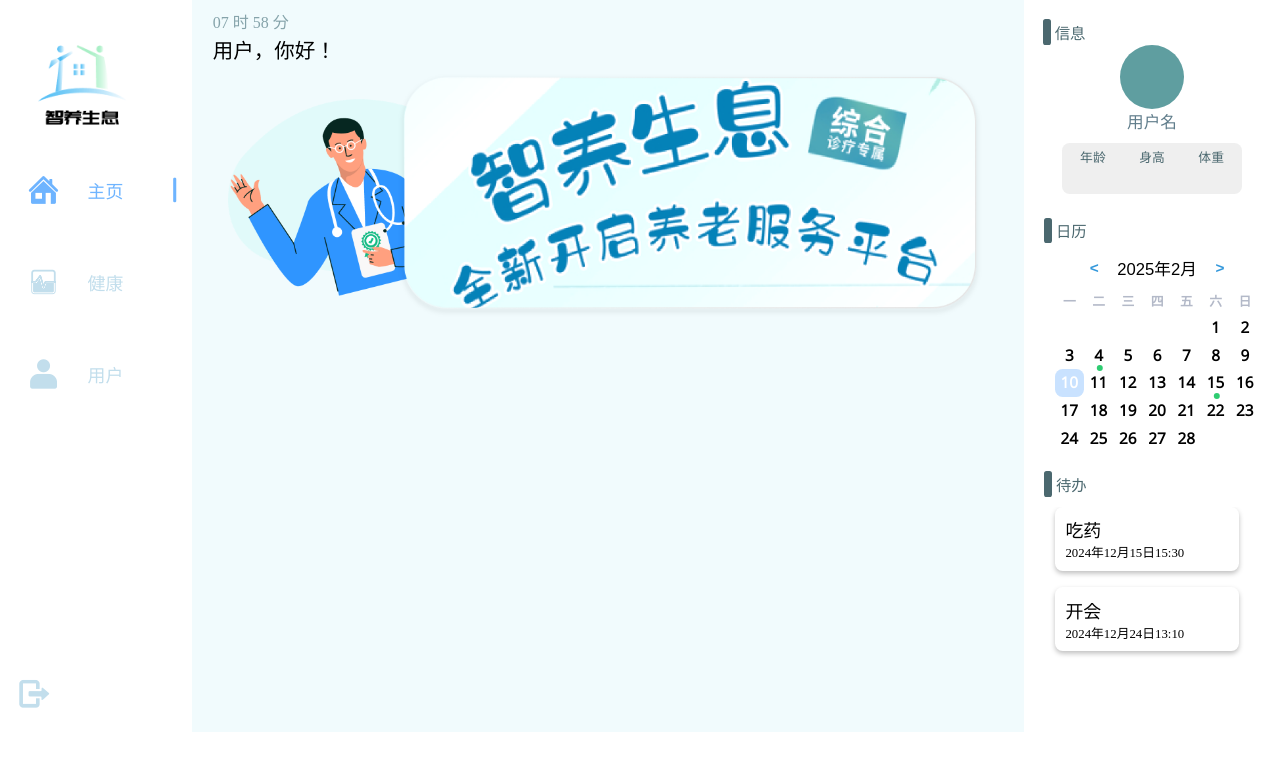
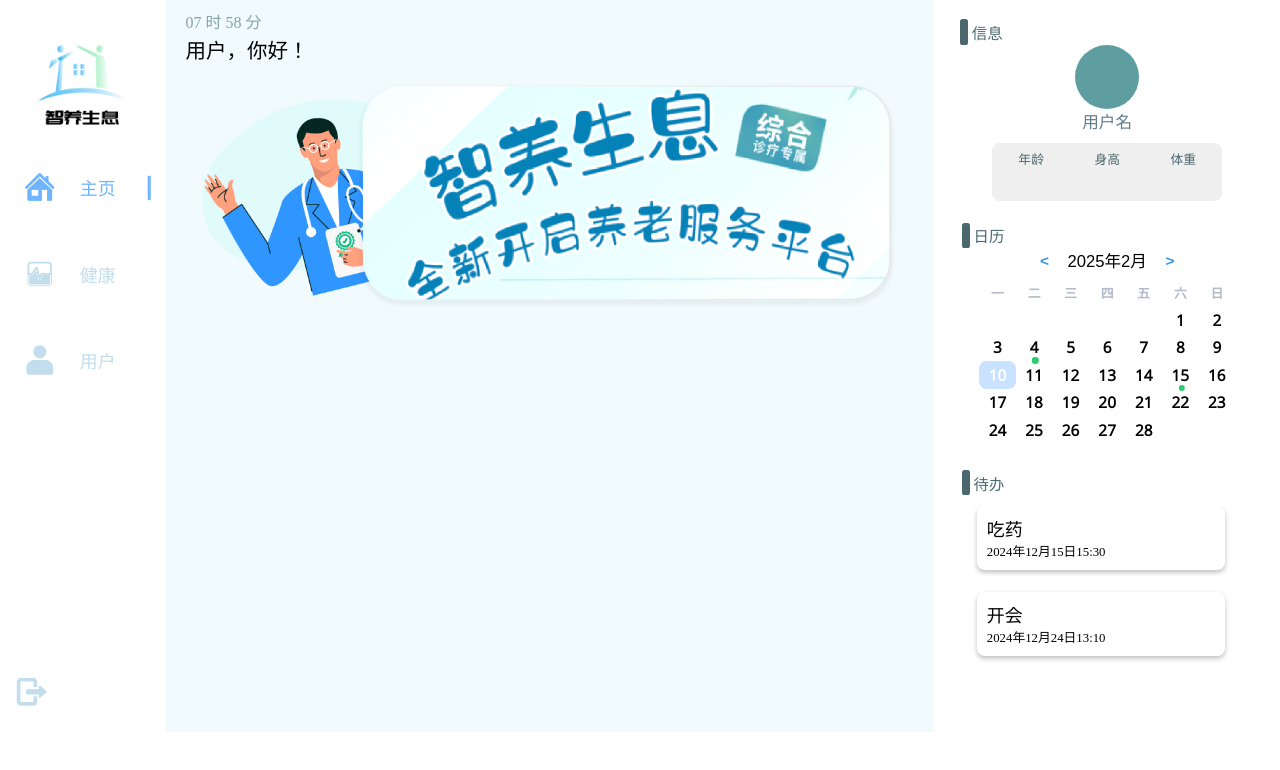
Before and after one commit to lpf-330/zysx, a Vue app: page /#/index/home in a window 1280 px wide. Shown: the top 770 px of the page. Built offline with nearby package versions, Linux system fonts and the light colour scheme; a web font is replaced by a local one.

Commit message:
主页样式修改

```diff
--- a/package.json
+++ b/package.json
@@ -11,9 +11,11 @@
   "dependencies": {
     "axios": "^1.7.9",
     "echarts": "^5.6.0",
+    "echarts-liquidfill": "^3.1.0",
     "element-plus": "^2.9.3",
     "pinia": "^2.3.1",
     "vue": "^3.5.13",
+    "vue-echarts": "^7.0.3",
     "vue-router": "^4.5.0"
   },
   "devDependencies": {
--- a/src/components/Calendar.vue
+++ b/src/components/Calendar.vue
@@ -1,34 +1,3 @@
-<template>
-    <div class="calendar-container">
-        <div class="header">
-            <button @click="prevMonth">
-                < </button>
-                    <span>{{ formattedMonth }}</span>
-                    <button @click="nextMonth"> > </button>
-        </div>
-
-        <table class="calendar-grid">
-            <thead>
-                <tr>
-                    <th v-for="(day, index) in weekDays" :key="index">{{ day }}</th>
-                </tr>
-            </thead>
-            <tbody>
-                <tr v-for="(week, weekIndex) in calendarWeeks" :key="weekIndex">
-                    <td v-for="(day, dayIndex) in week" :key="dayIndex" :class="[
-                        { 'current-month': day.isCurrentMonth },
-                        { 'today': day.isToday },
-                        { 'has-event': day.hasEvent }
-                    ]">
-                        <div class="date">{{ day.date }}</div>
-                        <div v-if="day.hasEvent" class="event-indicator"></div>
-                    </td>
-                </tr>
-            </tbody>
-        </table>
-    </div>
-</template>
-
 <script setup>
 import { ref, computed } from 'vue';
 
@@ -120,11 +89,44 @@ const formattedMonth = computed(() => {
 const weekDays = ['一', '二', '三', '四', '五', '六', '日'];
 </script>
 
+<template>
+    <div class="calendar-container">
+        <div class="header">
+            <button @click="prevMonth">
+                < </button>
+                    <span>{{ formattedMonth }}</span>
+                    <button @click="nextMonth"> > </button>
+        </div>
+
+        <table class="calendar-grid">
+            <thead>
+                <tr>
+                    <th v-for="(day, index) in weekDays" :key="index">{{ day }}</th>
+                </tr>
+            </thead>
+            <tbody>
+                <tr v-for="(week, weekIndex) in calendarWeeks" :key="weekIndex">
+                    <td v-for="(day, dayIndex) in week" :key="dayIndex" :class="[
+                        { 'current-month': day.isCurrentMonth },
+                        { 'today': day.isToday },
+                        { 'has-event': day.hasEvent }
+                    ]">
+                        <div class="date">{{ day.date }}</div>
+                        <div v-if="day.hasEvent" class="event-indicator"></div>
+                    </td>
+                </tr>
+            </tbody>
+        </table>
+    </div>
+</template>
+
+
+
 <style scoped>
 .calendar-container {
-    max-width: 1.6rem;
-    margin: 0.1rem auto 0 0.08rem;
+    width: 2rem;
     font-family: Arial, sans-serif;
+    /* margin-top: 0.08rem; */
 }
 
 .header {
--- a/src/components/HomeRight.vue
+++ b/src/components/HomeRight.vue
@@ -53,7 +53,7 @@ import Memo from './Memo.vue';
 <style scoped>
 .content {
     height: 100%;
-    width: 20%;
+    width: 27%;
     background-color: #fff;
     display: flex;
     flex-direction: column;
@@ -105,8 +105,8 @@ import Memo from './Memo.vue';
 }
 
 .userMes {
-    height: 0.4rem;
-    width: 1.4rem;
+    height: 0.45rem;
+    width: 1.8rem;
     background-color: rgba(239, 239, 239, 1);
     margin-top: 0.08rem;
     border-radius: 0.06rem;
@@ -141,7 +141,7 @@ import Memo from './Memo.vue';
     padding-left: 8%;
     padding-right: 8%;
     box-sizing: border-box;
-    margin-top: 0.12rem;
+    margin-top: 0.16rem;
 }
 
 .memoBox {
@@ -149,7 +149,7 @@ import Memo from './Memo.vue';
     padding-left: 8%;
     padding-right: 8%;
     box-sizing: border-box;
-    margin-top: 0.15rem;
+    margin-top: 0.2rem;
 }
 
 .memo {
@@ -157,4 +157,10 @@ import Memo from './Memo.vue';
     height: 1.7rem;
     margin-top: 0.08rem;
 }
+
+.calendar {
+    display: flex;
+    align-items: center;
+    justify-content: center;
+}
 </style>
--- a/src/components/Memo.vue
+++ b/src/components/Memo.vue
@@ -10,7 +10,7 @@ const items = ref([
 </script>
 
 <template>
-    <el-scrollbar height="3rem">
+    <el-scrollbar height="1.3rem">
         <div class="content">
             <!-- 长内容 -->
             <div class="note" v-for="item in items" :key="item">
--- a/src/components/Sider.vue
+++ b/src/components/Sider.vue
@@ -39,7 +39,7 @@ const exit = () => {
                     <span class="menuText" :class="{ active: selected === 2 }">用户</span>
                 </div>
             </div>
-            <span class="iconfont YLine" :style="{ top: `${1.37 + selected * 0.72}rem` }"></span>
+            <span class="iconfont YLine" :style="{ top: `${1.35 + selected * 0.68}rem` }"></span>
         </div>
         <div class="exit">
             <span class="iconfont icon-tuichu" @click="exit"></span>
@@ -51,7 +51,7 @@ const exit = () => {
 .content {
     background-color: #fff;
     height: 100%;
-    width: 15%;
+    width: 13%;
     display: flex;
     flex-direction: column;
 }
@@ -123,7 +123,7 @@ const exit = () => {
     width: 10%;
     color: #6EB4FF;
     position: absolute;
-    left: 1.25rem;
+    left: 1.05rem;
     transition-duration: 0.5s;
 }
 
--- a/src/pages/Home.vue
+++ b/src/pages/Home.vue
@@ -17,7 +17,7 @@ import HomeRight from '../components/HomeRight.vue'
 
 <style scoped>
 .mid {
-    width: 65%;
+    width: 60%;
     height: 100%;
 }
 </style>
```
Also changed, not shown: 1 other file (tests, documents, lock files or other folders).
